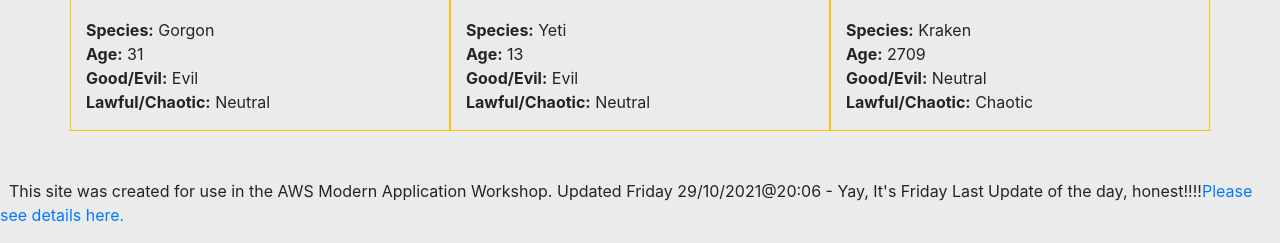
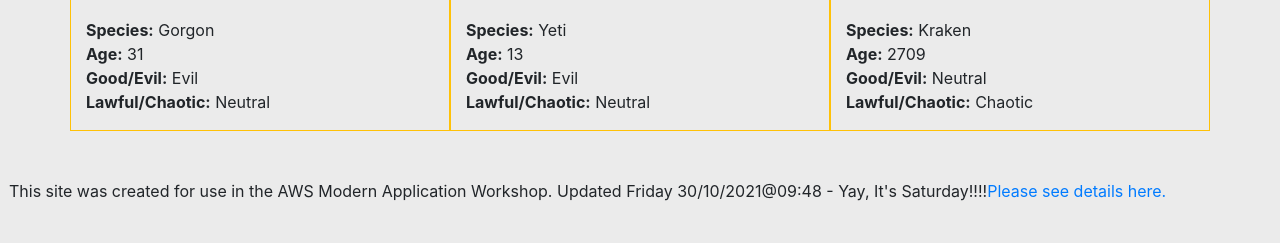
Before and after one commit to dcpage/1source3deploy, a plain HTML site: page index.html in a window 1280 px wide. Shown: the part 1497-1740 px from the top of the page. After the commit the page ends 1716 px from the top, so only its background shows below. Drawn offline with nearby package versions, Linux system fonts and the light colour scheme.

Commit message:
Update index.html

```diff
--- a/index.html
+++ b/index.html
@@ -53,7 +53,7 @@
     <p>
       <br>
       <br>
-      &nbsp;&nbsp;This site was created for use in the AWS Modern Application Workshop. Updated Friday 29/10/2021@20:06 - Yay, It's Friday Last Update of the day, honest!!!!<a href="https://github.com/aws-samples/aws-modern-application-workshop">Please see details here.</a>
+      &nbsp;&nbsp;This site was created for use in the AWS Modern Application Workshop. Updated Friday 30/10/2021@09:48 - Yay, It's Saturday!!!!<a href="https://github.com/aws-samples/aws-modern-application-workshop">Please see details here.</a>
     </p>
   </body>
   <script>
```
